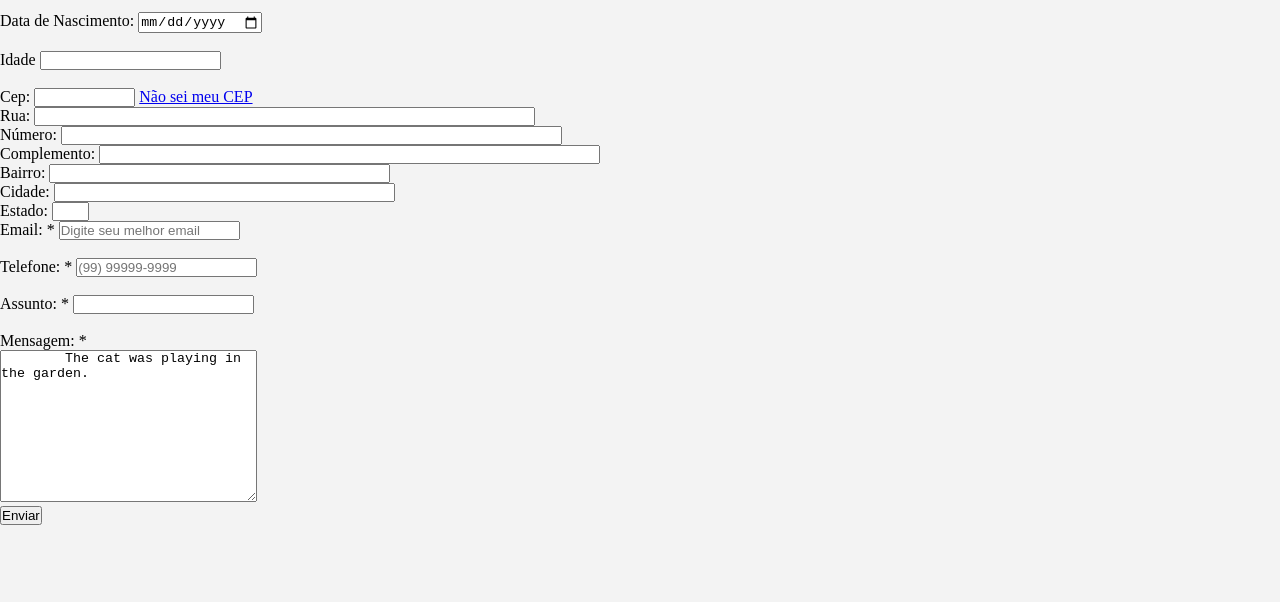
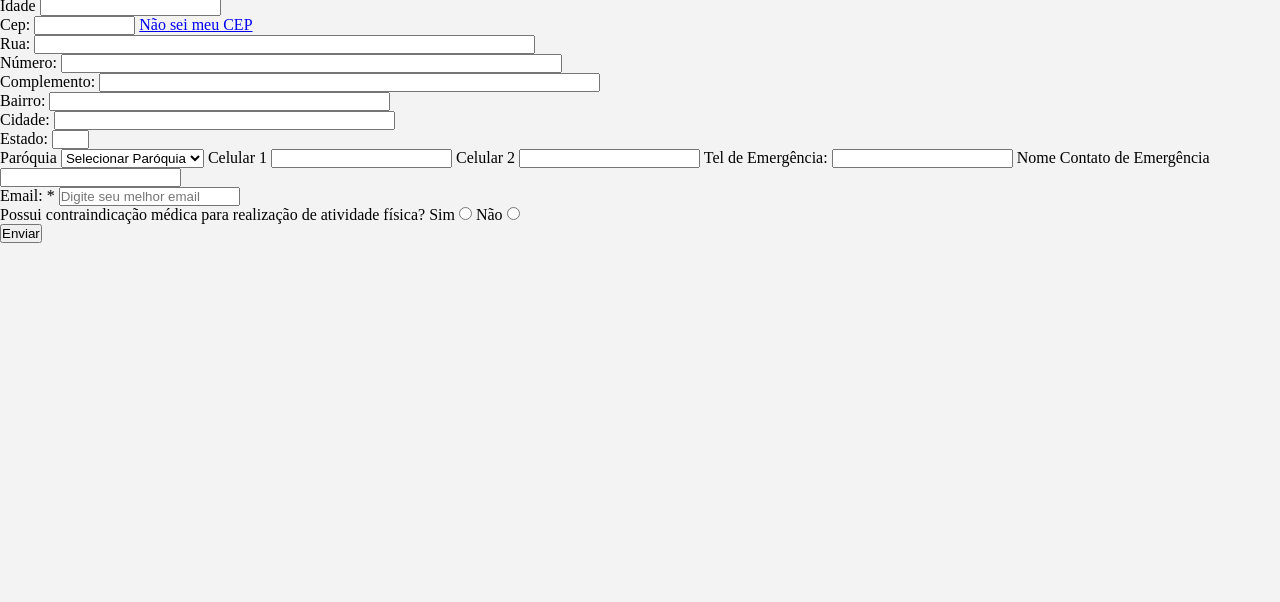
Before and after one commit to ManoelArruda/ACJ, a website: page inscricao.html in a window 1280 px wide. Shown: the part 198-800 px from the top of the page. Drawn offline with Linux system fonts and the light colour scheme.

Commit message:
formulario inscricao

```diff
--- /dev/null
+++ b/assets/css/inscricao.css
@@ -0,0 +1,6 @@
+#outraParoquia{
+  display: none;
+}
+#contraindicacao, .contraindicacao{
+  display: none;
+}
--- /dev/null
+++ b/assets/js/outra-paroquia.js
@@ -0,0 +1,14 @@
+const select = document.querySelector('select');
+const inputOutraParoquia = document.getElementById("outraParoquia")
+
+select.addEventListener('change', function() {
+  const option = this.selectedOptions[0];
+  const texto = option.textContent;
+
+  if(texto === 'Outra Paróquia'){
+    inputOutraParoquia.style.display = 'inline'
+  }else{
+    inputOutraParoquia.style.display = 'none'
+
+  }
+});
--- a/inscricao.html
+++ b/inscricao.html
@@ -23,6 +23,7 @@
   <link href="https://fonts.googleapis.com/css2?family=Manjari:wght@400;700&display=swap" rel="stylesheet">
   <link rel="stylesheet" href="/assets/css/general.css">
   <link rel="stylesheet" href="/assets/css/menu.css">
+  <link rel="stylesheet" href="/assets/css/inscricao.css">
   <title>Inscrição ACJ</title>
 </head>
 <body>
@@ -59,23 +60,23 @@
     </div>
   </header>
   <section>
-    <h1>Formulário de Inscrição</h1>
+    <h1 id="titulo">Formulário de Inscrição</h1>
 
     <form id="formulario" action="" method="post" autocomplete="on">
-      <label for="nameComplete">Nome Completo: *</label>
-      <input type="text" id="nameComplete" name="nameComplete"  placeholder="Digite seu nome completo" title="Por favor preencha o campo nome"><br><br>
+      <label for="nameComplete">Nome Completo:</label>
+      <input type="text" id="nameComplete" name="nameComplete"  placeholder="Digite seu nome completo" title="Por favor preencha o campo nome"><br>
       <label>Sexo:</label>
       <label for="masculino">Masculino</label>
       <input type="radio" name="sexo" id="masculino">
       <label for="feminino">Feminino</label>
-      <input type="radio" name="sexo" id="feminino"><br><br>
+      <input type="radio" name="sexo" id="feminino"><br>
       <label for="dtNascimento">Data de Nascimento:</label>
-      <input type="date" name="dateNascimento" id="dateNascimento"><br><br>
+      <input type="date" name="dateNascimento" id="dateNascimento"><br>
       <label for="idade">Idade</label>
-      <input type="number" name="idade" id="idade"><br><br>
+      <input type="number" name="idade" id="idade"><br>
       <label>Cep:
       <input name="cep" type="text" id="cep" value="" size="10" maxlength="9"
-               onblur="pesquisacep(this.value);" /> <a href="https://buscacepinter.correios.com.br/app/endereco/index.php">Não sei meu CEP</a></label><br />
+              onblur="pesquisacep(this.value);" /> <a href="https://buscacepinter.correios.com.br/app/endereco/index.php" target="_blank">Não sei meu CEP</a></label><br/>
       <label>Rua:
       <input name="rua" type="text" id="rua" size="60" readonly /></label><br />
       <label>Número:
@@ -88,21 +89,51 @@
       <input name="cidade" type="text" id="cidade" size="40" readonly /></label><br />
       <label>Estado:
       <input name="uf" type="text" id="uf" size="2" readonly /></label><br />
-
+      <label>Paróquia</label>
+      <select name="paroquia" id="paroquia">
+        <option value="selecionarParoquia" selected>Selecionar Paróquia</option>
+        <option value="raizDaSerra">Raiz da Serra</option>
+        <option value="piabeta">Piabetá</option>
+        <option value="santoAleixo">Santo Aleixo</option>
+        <option value="maua">Mauá</option>
+        <option value="guapimirim">Guapimirim</option>
+        <option value="mage">Magé</option>
+        <option value="novaMarilia">Nova Marília</option>
+        <option value="paradaModelo">Parada Modelo</option>
+        <option value="surui">Suruí</option>
+        <option value="São Sebastião">São Sebastião</option>
+        <option value="santaTerezinha">Santa Terezinha</option>
+        <option value="outraParoquia">Outra Paróquia</option>
+        <input type="text" name="outraParoquia" id="outraParoquia" placeholder="Digite o nome da sua Paróquia aqui." required />
+      </select>
+      <label>Celular 1
+        <input type="tel" name="celular1" id="celular1">
+      </label>
+      <label>Celular 2
+        <input type="tel" name="celular2" id="celular2">
+      </label>
+      <label>Tel de Emergência:</label>
+      <input type="tel" id="phone" name="phone">
+      <label>Nome Contato de Emergência
+        <input type="text" name="nameEmergencia" id="nameEmergencia">
+      </label><br>
       <label for="email">Email: *</label>
-      <input type="text" id="email" name="email" required placeholder="Digite seu melhor email" title="Por favor preencha o campo email"><br><br>
-      <label for="phone">Telefone: *</label>
-      <input type="tel" id="phone" name="phone" title="Por favor preencha o campo telefone" placeholder="(99) 99999-9999"><br><br>
-      <label for="assunto">Assunto: *</label>
-      <input type="text" id="assunto" name="assunto" title="Por favor preencha o campo assunto"><br><br>
-     <p> <label for="message">Mensagem: *</label></p>
-      <textarea name="message" rows="10" cols="30">
-        The cat was playing in the garden.
-        </textarea><br>
+      <input type="text" id="email" name="email" required placeholder="Digite seu melhor email" title="Por favor preencha o campo email"><br>
+      <label>Possui contraindicação médica para realização de atividade física?</label>
+      <label>Sim
+        <input type="radio" name="atividadeFisica" id="radioSim">
+      </label>
+      <label>Não
+        <input type="radio" name="atividadeFisica" id="radioNao">
+      </label><br>
+      <label class="contraindicacao">Se sim, especifique qual contraindicação:
+        <input type="text" name="contraindicacao" id="contraindicacao">
+      </label>
         <button type="submit">Enviar</button>
       </form>
   </section>
   <script src="/assets/js/menu-mobile.js"></script>
   <script src="/assets/js/search-cep.js"></script>
+  <script src="/assets/js/outra-paroquia.js"></script>
 </body>
 </html>
```
Lines whose indentation alone changed are shown as unchanged.
